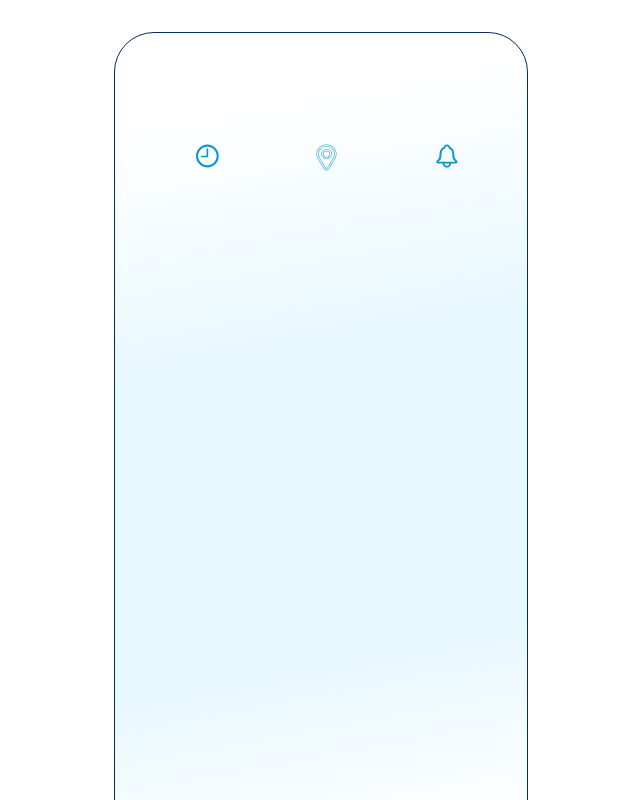
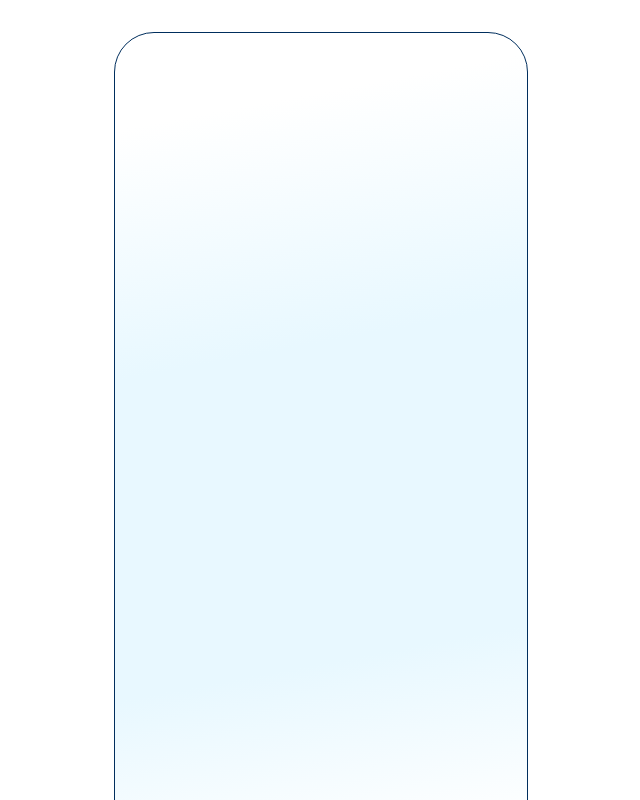
Before and after one commit to TheTributeCommunity/fesbal-frontend, a React (Vite) app: page / in a window 1280 px wide. Shown: the top 800 px of the page, without its empty margins (319-959 px from the left). Built offline with nearby package versions, Linux system fonts and the light colour scheme.

Commit message:
Update(styles): Put the icons from below, below

```diff
--- a/src/App.scss
+++ b/src/App.scss
@@ -24,10 +24,8 @@
   display: grid;
   grid-template-columns: 1fr 1fr 1fr;
   position: absolute;
-  left: 7.62%;
-  right: 4.81%;
-  top: 12.47%;
-  bottom: 9.01%;
+  bottom: 3%;
+  width: 100%;
 
   /* Cerulean */
 
--- a/src/styles/recipients-landing-screen/Icons_below.scss
+++ b/src/styles/recipients-landing-screen/Icons_below.scss
@@ -1,2 +1,3 @@
 .image-link {
+  position: relative;
 }
```
